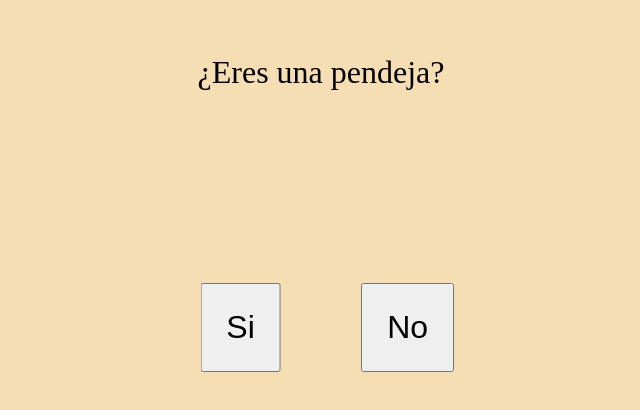
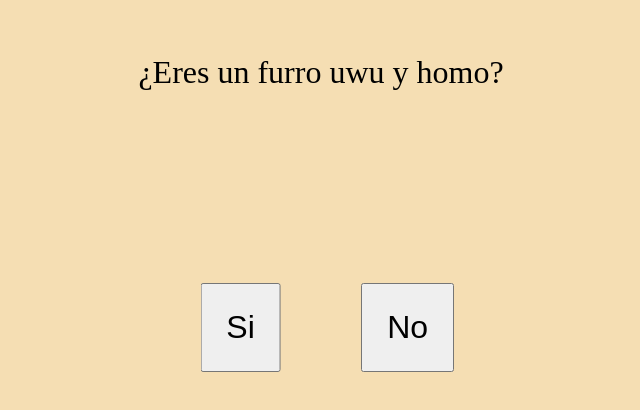
Before and after one commit to Pinguin8se/Pinguin8se.github.io, a plain HTML site: page index.html in a window 1280 px wide. Shown: the part 138-548 px from the top of the page, without its empty margins (319-959 px from the left). Drawn offline with Linux system fonts and the light colour scheme.

Commit message:
eaea
eaeratta

```diff
--- a/index.html
+++ b/index.html
@@ -1,6 +1,6 @@
 <main>
     <div class="container">
-        <p>¿Eres una pendeja? </p>
+        <p>¿Eres un furro uwu y homo? </p>
         <link rel="stylesheet" href="index.css">
         <div class="options">
             <button id="yesBtn">Si</button>
```
